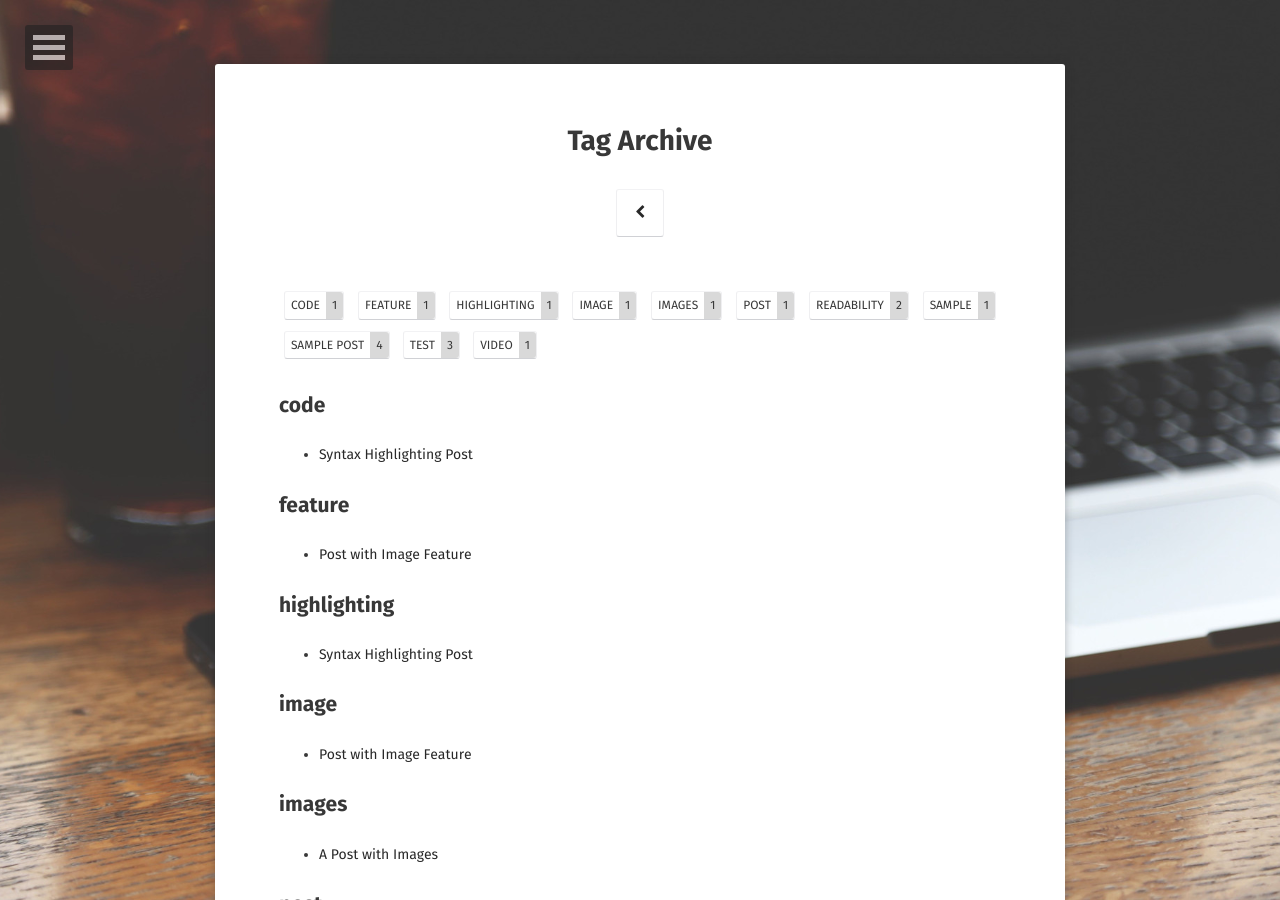
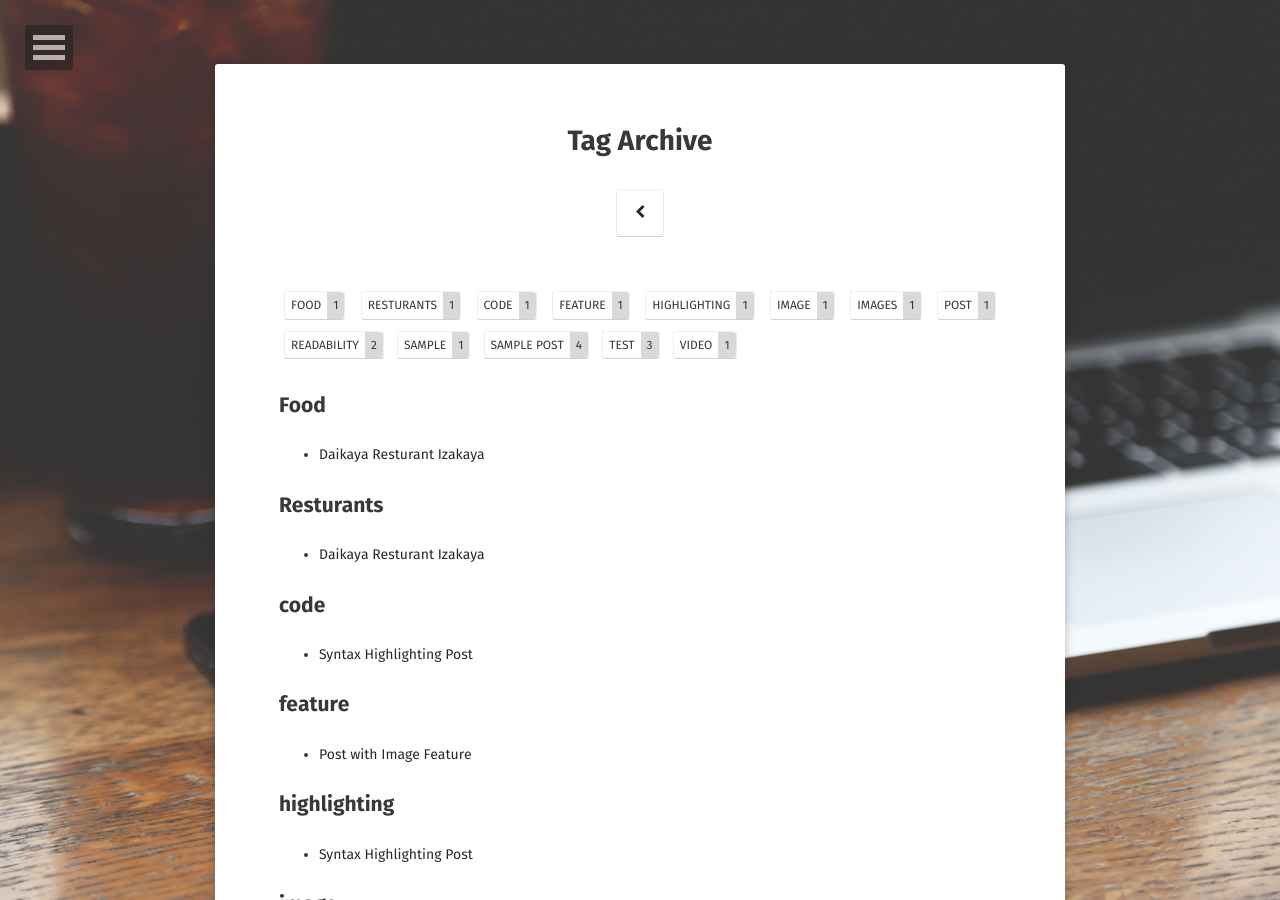
Before and after one commit to MCMXCIII/mcmxciii.github.io, a Jekyll site: the page built from tags/index.html, in a window 1280 px wide and 900 px high. Built offline with Jekyll 4.4.1, drawn with Linux system fonts in a browser that asks for light colours; some web fonts are replaced.

Commit message:
Update 2019-01-22-Daiakaya-Izakaya.md

```diff
--- a/_posts/2019-01-22-Daiakaya-Izakaya.md
+++ b/_posts/2019-01-22-Daiakaya-Izakaya.md
@@ -1,5 +1,10 @@
 ---
-published: false
+layout: post
+title: Daikaya Resturant Izakaya
+date: 2019-01-22
+excerpt: "Review of Daikaya Ramen"
+tags: [Resturants,Food]
+comments: false
 ---
 ## Daikaya - Izakaya Ramen
 ### Washington, D.C.
```
